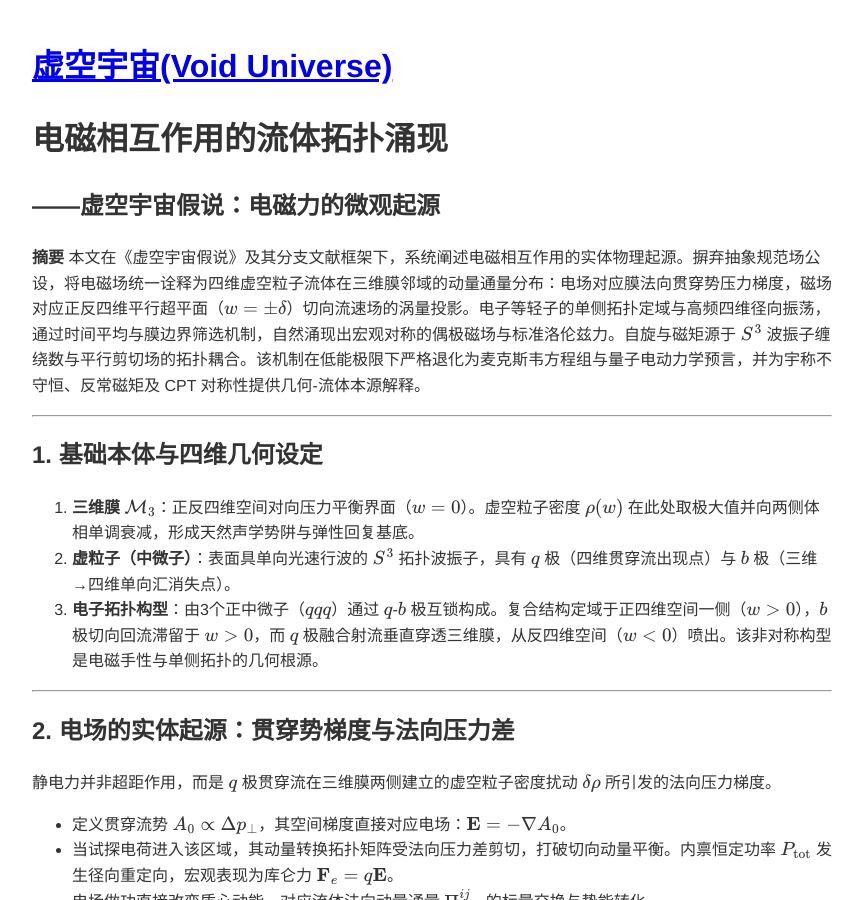
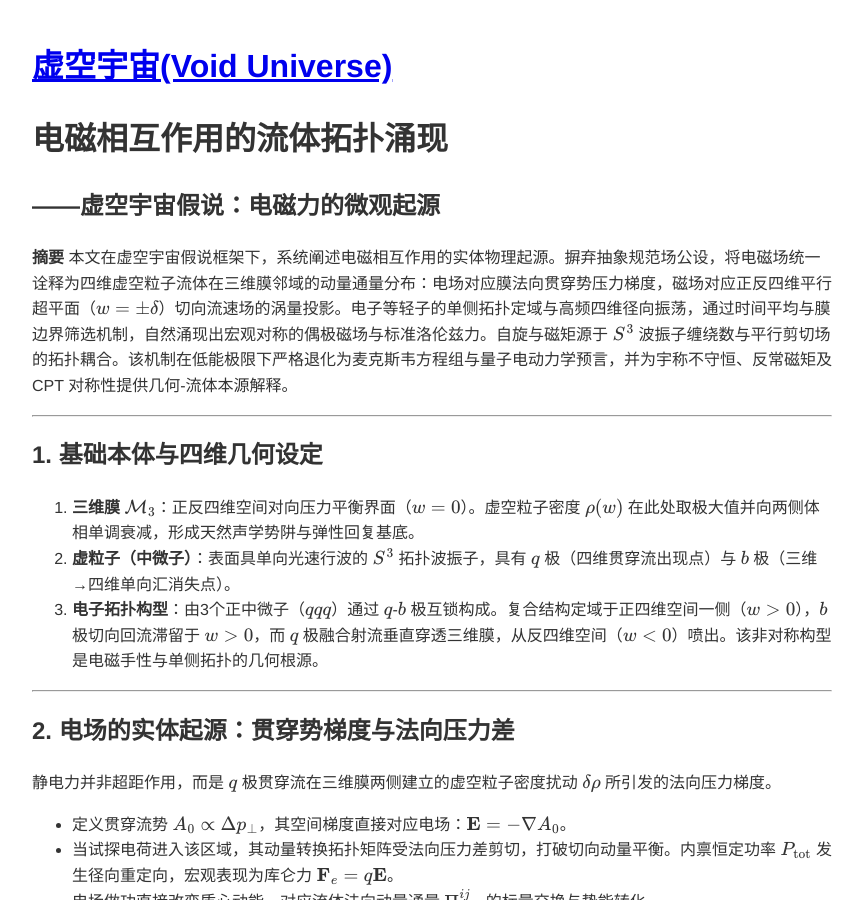
Before and after one commit to 00xxff/Void-Universe, a Jekyll site: the page built from 虚空宇宙模型及推理/AI整理/电磁重构.md, in a window 1280 px wide and 900 px high. Shown: the whole window, without its empty margins (208-1071 px from the left). Built offline with Jekyll 4.4.1, drawn with Linux system fonts in a browser that asks for light colours; our own code applies the rules of GitHub Pages for plain Markdown files.

```diff
--- a/虚空宇宙模型及推理/AI整理/电磁重构.md
+++ b/虚空宇宙模型及推理/AI整理/电磁重构.md
@@ -3,7 +3,7 @@
 ## ——虚空宇宙假说：电磁力的微观起源
 
 **摘要**
-本文在《虚空宇宙假说》及其分支文献框架下，系统阐述电磁相互作用的实体物理起源。摒弃抽象规范场公设，将电磁场统一诠释为四维虚空粒子流体在三维膜邻域的动量通量分布：电场对应膜法向贯穿势压力梯度，磁场对应正反四维平行超平面（$w=\pm\delta$）切向流速场的涡量投影。电子等轻子的单侧拓扑定域与高频四维径向振荡，通过时间平均与膜边界筛选机制，自然涌现出宏观对称的偶极磁场与标准洛伦兹力。自旋与磁矩源于 $S^3$ 波振子缠绕数与平行剪切场的拓扑耦合。该机制在低能极限下严格退化为麦克斯韦方程组与量子电动力学预言，并为宇称不守恒、反常磁矩及 CPT 对称性提供几何-流体本源解释。
+本文在虚空宇宙假说框架下，系统阐述电磁相互作用的实体物理起源。摒弃抽象规范场公设，将电磁场统一诠释为四维虚空粒子流体在三维膜邻域的动量通量分布：电场对应膜法向贯穿势压力梯度，磁场对应正反四维平行超平面（$w=\pm\delta$）切向流速场的涡量投影。电子等轻子的单侧拓扑定域与高频四维径向振荡，通过时间平均与膜边界筛选机制，自然涌现出宏观对称的偶极磁场与标准洛伦兹力。自旋与磁矩源于 $S^3$ 波振子缠绕数与平行剪切场的拓扑耦合。该机制在低能极限下严格退化为麦克斯韦方程组与量子电动力学预言，并为宇称不守恒、反常磁矩及 CPT 对称性提供几何-流体本源解释。
 
 ---
 
```
Also changed, not shown: 虚空宇宙模型及推理/AI整理/量子场论.md (renamed from 虚空宇宙模型及推理/AI整理/量子场论重构.md).
